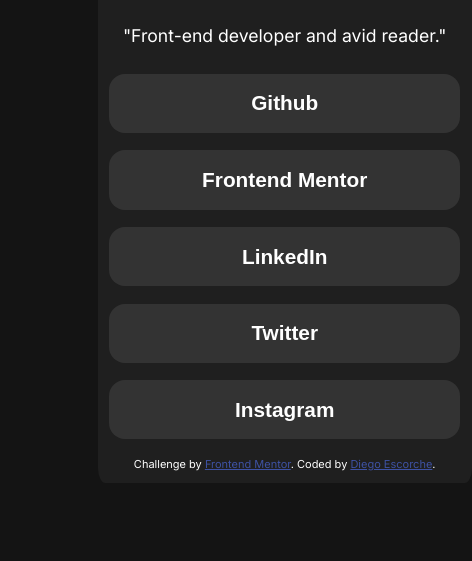
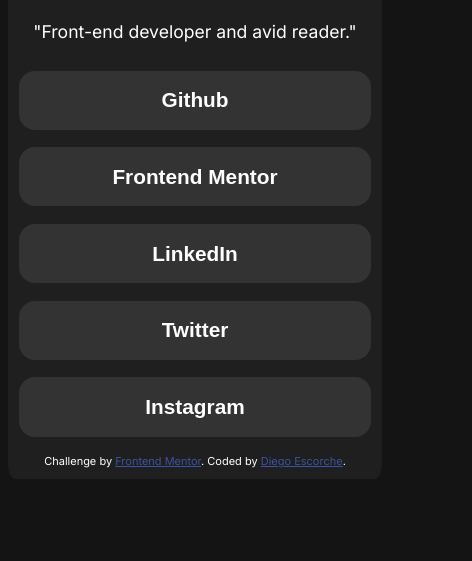
Before and after one commit to Diego-Escorche/social-links-profile-main, a plain HTML site: page index.html in a window 390 px wide. Shown: the part 363-924 px from the top of the page, 472 px wide, since content can reach past the window. Drawn offline with Linux system fonts and the light colour scheme.

Commit message:
Adapted to iPhone 8

```diff
--- a/style.css
+++ b/style.css
@@ -1,24 +1,21 @@
-
+*{
+    box-sizing: border-box;
+}
 body{
-    margin: 0;
     font-family: 'Inter', sans-serif;
     font-weight: 400;
     background-color:hsl(0, 0%, 8%);
-
 }
 
 .main{
-    margin: 20% 25%;
+    margin: 20% auto;
     border-radius: 50%;
     position: relative;
     text-align: center;
     color: hsl(0, 0%, 100%);
     background-color: hsl(0, 0%, 12%);
     border-radius: 2%;
-    display: flex;
-    flex-direction: column;
-    width: 90%;
-    max-width: 400px;
+    max-width: 500px;
     min-width: 70px;
     height: max-content;
     max-height: max-content;
```
